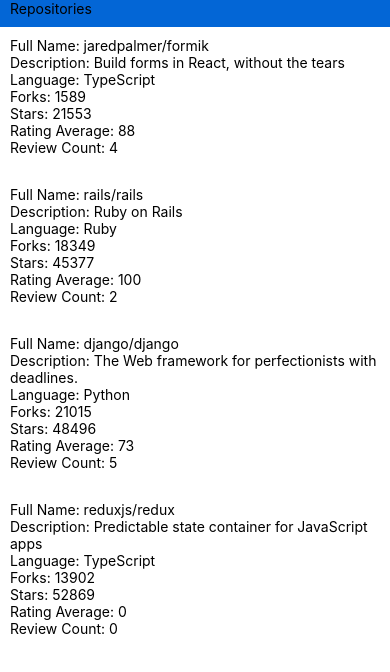
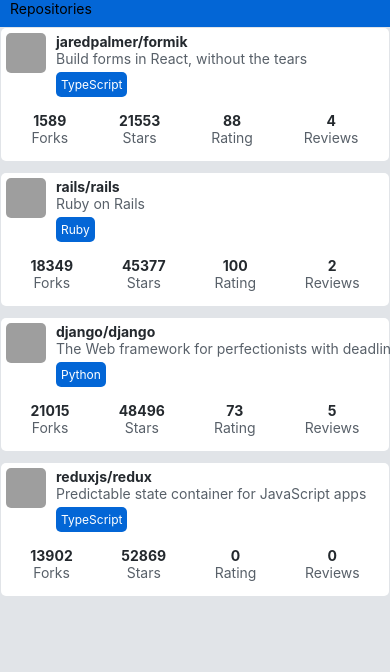
Before and after one commit to mmucahitOt/rate-repository-app, a React Native app: screen / in a window 390 px wide. Shown: the top 672 px of the page. Built offline with nearby package versions, Linux system fonts and the light colour scheme; grey boxes are pictures that could not be loaded.

Commit message:
Exercise 10.5 is implemented

```diff
--- a/src/components/Main.jsx
+++ b/src/components/Main.jsx
@@ -1,10 +1,19 @@
 import { View } from 'react-native';
 import Body from './body/Body';
 import AppBar from './appBar/AppBar';
+import { StyleSheet } from 'react-native';
+import theme from '../configs/theme';
+
+const styles = StyleSheet.create({
+  container: {
+    flex: 1,
+    backgroundColor: theme.colors.background,
+  },
+});
 
 const Main = () => {
   return (
-  <View>
+  <View style={styles.container}>
     <AppBar />
     <Body />
   </View>);
--- a/src/components/appBar/components/AppBarItem.jsx
+++ b/src/components/appBar/components/AppBarItem.jsx
@@ -1,10 +1,13 @@
-import { Text, View } from 'react-native';
+import { Pressable, Text } from 'react-native';
 
 const AppBarItem = () => {
-  return <View>
-    <Text>Repositories</Text>
-  </View>
-
+  return (
+    <Pressable onPress={() => {
+      console.log('Repositories');
+    }}>
+      <Text>Repositories</Text>
+    </Pressable>
+  );
 };
 
 export default AppBarItem;
--- a/src/components/body/components/repositortyList/RepositoryList.jsx
+++ b/src/components/body/components/repositortyList/RepositoryList.jsx
@@ -61,7 +61,15 @@
     <FlatList
       data={repositories}
       ItemSeparatorComponent={ItemSeparator}
-      renderItem={({ item }) => <RepositoryItem {...item} />}
+      renderItem={({ item }) => <RepositoryItem
+        ownerAvatarUrl={item.ownerAvatarUrl}
+        fullName={item.fullName}
+        description={item.description}
+        language={item.language}
+        forksCount={item.forksCount}
+        stargazersCount={item.stargazersCount}
+        ratingAverage={item.ratingAverage}
+        reviewCount={item.reviewCount} />}
       keyExtractor={item => item.id}
     />
   );
--- a/src/components/body/components/repositortyList/components/RepositoryItem.jsx
+++ b/src/components/body/components/repositortyList/components/RepositoryItem.jsx
@@ -1,24 +1,77 @@
-import { View, Text, StyleSheet } from "react-native";
+import { View, StyleSheet, Image, Text as NativeText } from "react-native";
+import Text from "../../../../common/Text";
+import theme from "../../../../../configs/theme";
+import RepositoryStatistics from "./components/RepositoryStatistics";
 
 const styles = StyleSheet.create({
   container: {
     padding: 5,
     backgroundColor: "#fff",
     borderRadius: 5,
-    margin: 5,
+    margin: 1
+  },
+  imageContainer: {
+    flexDirection: "row",
+    justifyContent: "flex-start",
+  },
+  textContainer: {
+    flexDirection: "column",
+    justifyContent: "space-around",
+    alignItems: "flex-start",
+    marginLeft: 10,
+  },
+  image: {
+    width: 40,
+    height: 40,
+    borderRadius: 5,
+  },
+  languageContainer: {
+    flexDirection: "row",
+    justifyContent: "center",
+    alignItems: "center",
+    marginTop: 5,
+    marginBottom: 5,
+    borderRadius: 5,
+    padding: 5,
+    backgroundColor: theme.colors.primary,
+  },
+  language: {
+    color: "white",
+    fontSize: theme.fontSizes.caption,
+    textAlign: "center",
   },
 });
 
-const RepositoryItem = (props) => {
-  return <View style={styles.container}>
-    <Text>Full Name: {props.fullName}</Text>
-    <Text>Description: {props.description}</Text>
-    <Text>Language: {props.language}</Text>
-    <Text>Forks: {props.forksCount}</Text>
-    <Text>Stars: {props.stargazersCount}</Text>
-    <Text>Rating Average: {props.ratingAverage}</Text>
-    <Text>Review Count: {props.reviewCount}</Text>
-  </View>;
+const RepositoryItem = ({
+  ownerAvatarUrl,
+  fullName,
+  description,
+  language,
+  forksCount,
+  stargazersCount,
+  ratingAverage,
+  reviewCount,
+}) => {
+  return (
+  <View style={styles.container}>
+    <View style={styles.imageContainer}>
+      <Image source={{ uri: ownerAvatarUrl }} style={styles.image} />
+      <View style={styles.textContainer}>
+        <Text fontWeight="bold">{fullName}</Text>
+        <Text color="textSecondary" fontSize="caption">{description}</Text>
+        <View style={styles.languageContainer}>
+          <NativeText style={styles.language}>{language}</NativeText>
+        </View>
+      </View>
+      </View>
+      <RepositoryStatistics
+        forksCount={forksCount}
+        stargazersCount={stargazersCount}
+        ratingAverage={ratingAverage}
+        reviewCount={reviewCount}
+      />
+  </View>
+  );
 };
 
 export default RepositoryItem;
--- /dev/null
+++ b/src/components/body/components/repositortyList/components/components/RepositoryStatistics.jsx
@@ -0,0 +1,30 @@
+import { View } from "react-native";
+import SimpleNumericalStatic from "./SimpleNumericalStatic";
+import { StyleSheet } from "react-native";
+
+const styles = StyleSheet.create({
+  container: {
+    flexDirection: "row",
+    justifyContent: "space-around",
+    alignItems: "center",
+    marginTop: 10,
+    marginBottom: 10,
+  },
+});
+const RepositoryStatistics = ({
+  forksCount,
+  stargazersCount,
+  ratingAverage,
+  reviewCount,
+}) => {
+  return (
+    <View style={styles.container}>
+      <SimpleNumericalStatic value={forksCount} label="Forks" />
+      <SimpleNumericalStatic value={stargazersCount} label="Stars" />
+      <SimpleNumericalStatic value={ratingAverage} label="Rating" />
+      <SimpleNumericalStatic value={reviewCount} label="Reviews" />
+    </View>
+  );
+};
+
+export default RepositoryStatistics;
--- /dev/null
+++ b/src/components/body/components/repositortyList/components/components/SimpleNumericalStatic.jsx
@@ -0,0 +1,24 @@
+import { View, StyleSheet } from "react-native";
+import Text from "../../../../../common/Text";
+
+const styles = StyleSheet.create({
+  container: {
+    flexDirection: "column",
+    alignItems: "center",
+    justifyContent: "center",
+  },
+});
+
+const SimpleNumericalStatic = ({
+  value,
+  label,
+}) => {
+  return (
+    <View style={styles.container}>
+      <Text fontSize="subheading" fontWeight="bold">{value}</Text>
+      <Text color="textSecondary">{label}</Text>
+    </View>
+  );
+};
+
+export default SimpleNumericalStatic;
--- a/src/configs/theme.js
+++ b/src/configs/theme.js
@@ -1,19 +1,22 @@
 const theme = {
   colors: {
-    textPrimary: '#24292e',
-    textSecondary: '#586069',
-    primary: '#0366d6',
+    textPrimary: "#24292e",
+    textSecondary: "#586069",
+    primary: "#0366d6",
+    background: "#e1e4e8",
   },
   fontSizes: {
     body: 14,
-    subheading: 16,
+    heading: 16,
+    subheading: 14,
+    caption: 12,
   },
   fonts: {
-    main: 'System',
+    main: "System",
   },
   fontWeights: {
-    normal: '400',
-    bold: '700',
+    normal: "400",
+    bold: "700",
   },
 };
 
```
